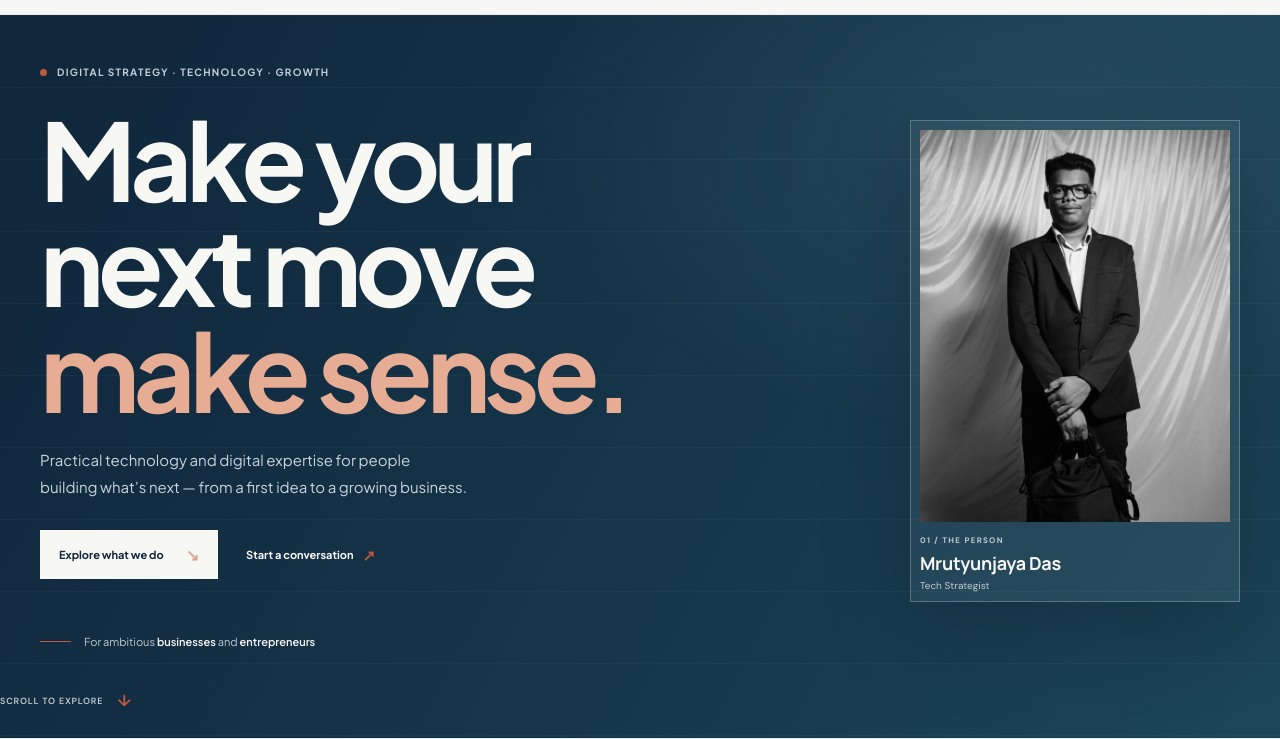
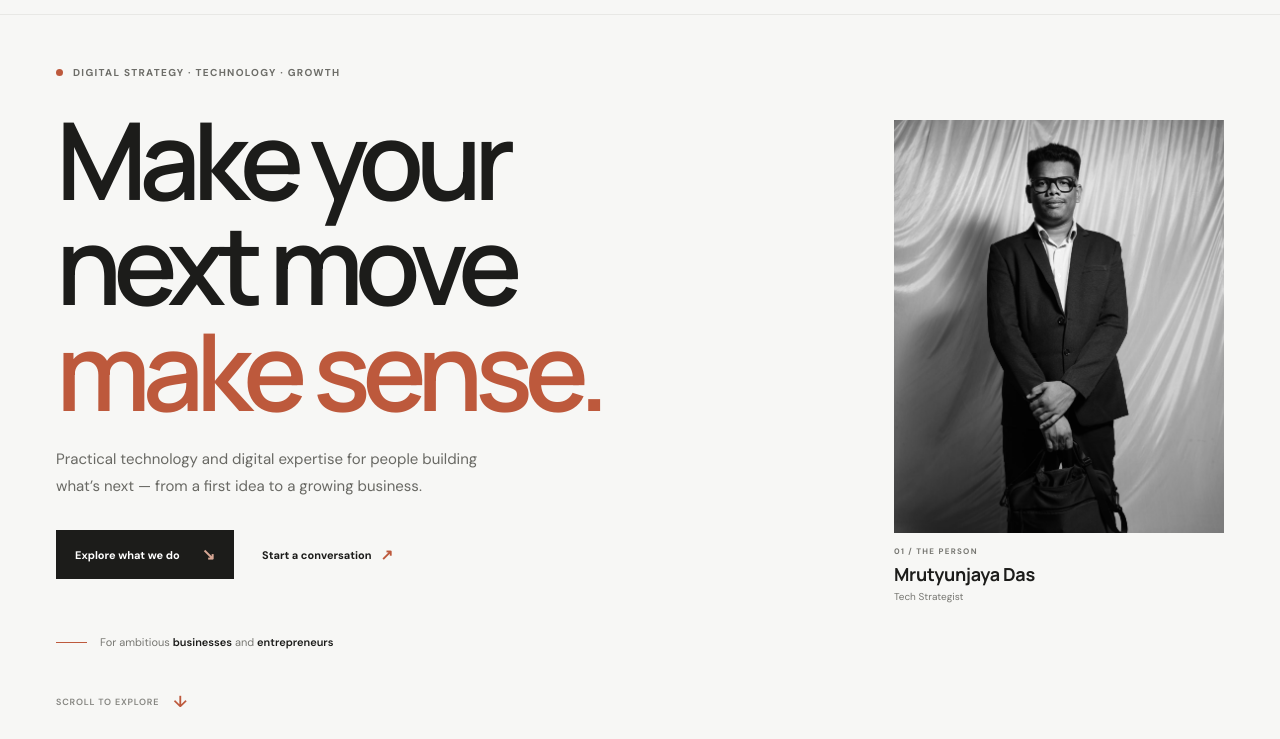
Before and after one commit to vickyyy666/it-tech-constant-portfolio, a plain HTML site: page index.html in a window 1280 px wide. Shown: the part 61-800 px from the top of the page. Drawn offline with Linux system fonts and the light colour scheme.

Commit message:
Restore previous portfolio hero design
Co-authored-by: Copilot App <223556219+Copilot@users.noreply.github.com>

```diff
--- a/styles.css
+++ b/styles.css
@@ -1,4 +1,4 @@
-@import url("https://fonts.googleapis.com/css2?family=DM+Sans:wght@400;500;600;700&family=Manrope:wght@400;500;600;700;800&family=Plus+Jakarta+Sans:wght@400;500;600;700;800&display=swap");
+@import url("https://fonts.googleapis.com/css2?family=DM+Sans:wght@400;500;600;700&family=Manrope:wght@400;500;600;700;800&display=swap");
 
 :root {
   color-scheme: light;
@@ -11,7 +11,6 @@
   --accent-soft: #f1e7e2;
   --font-body: "DM Sans", "Helvetica Neue", sans-serif;
   --font-display: "Manrope", "Helvetica Neue", sans-serif;
-  --font-hero: "Plus Jakarta Sans", "Helvetica Neue", sans-serif;
   --shell: 1200px;
 }
 
@@ -175,43 +174,18 @@ button:focus-visible {
 
 .hero {
   position: relative;
-  width: 100%;
-  margin: 0;
   min-height: 650px;
   display: grid;
   grid-template-columns: 1.08fr 0.92fr;
   align-items: center;
-  padding: 45px max(36px, calc((100vw - var(--shell)) / 2)) 90px;
-  overflow: hidden;
-  background:
-    radial-gradient(ellipse at 82% 18%, rgb(93 142 158 / 22%), transparent 35%),
-    linear-gradient(118deg, #10253a 0%, #15364a 56%, #1c4658 100%);
-  color: #f7f7f4;
-}
-
-.hero.page-shell {
-  width: 100%;
-  max-width: none;
-}
-
-.hero::before {
-  position: absolute;
-  inset: 0;
-  background-image: linear-gradient(rgb(255 255 255 / 3%) 1px, transparent 1px);
-  background-size: 100% 72px;
-  content: "";
-  pointer-events: none;
+  padding-top: 45px;
+  padding-bottom: 90px;
 }
 
 .hero-copy {
   position: relative;
   z-index: 1;
   padding-top: 5px;
-}
-
-.hero .eyebrow {
-  color: #bfced7;
-  font-family: var(--font-hero);
 }
 
 .eyebrow {
@@ -259,21 +233,13 @@ h1 {
   line-height: 0.98;
 }
 
-.hero h1 {
-  max-width: 760px;
-  color: #f7f7f4;
-  font-family: var(--font-hero);
-  font-weight: 700;
-  letter-spacing: -6px;
-}
-
 h1 span,
 h2 span {
   color: #898985;
 }
 
 .hero h1 span {
-  color: #e6ad94;
+  color: var(--accent);
 }
 
 .hero-intro {
@@ -284,34 +250,10 @@ h2 span {
   line-height: 1.8;
 }
 
-.hero .hero-intro {
-  color: #c8d4dc;
-  font-family: var(--font-hero);
-}
-
 .hero-actions {
   display: flex;
   align-items: center;
   gap: 28px;
-}
-
-.hero .button,
-.hero .text-link {
-  font-family: var(--font-hero);
-}
-
-.hero .button-dark {
-  background: #f7f7f4;
-  color: #10253a;
-}
-
-.hero .button-dark:hover {
-  background: #e6ad94;
-  color: #10253a;
-}
-
-.hero .text-link {
-  color: #f7f7f4;
 }
 
 .button {
@@ -384,18 +326,9 @@ h2 span {
   font-size: 11px;
 }
 
-.hero .hero-audience p {
-  color: #bdcbd3;
-  font-family: var(--font-hero);
-}
-
 .hero-audience strong {
   color: var(--ink);
   font-weight: 600;
-}
-
-.hero .hero-audience strong {
-  color: #f7f7f4;
 }
 
 .hero-visual {
@@ -407,10 +340,6 @@ h2 span {
 
 .portrait-frame {
   aspect-ratio: 4 / 5;
-  padding: 9px;
-  border: 1px solid rgb(255 255 255 / 24%);
-  background: rgb(255 255 255 / 5%);
-  box-shadow: 0 24px 80px rgb(3 14 25 / 28%);
 }
 
 .hero-portrait {
@@ -426,12 +355,12 @@ h2 span {
   display: grid;
   gap: 4px;
   padding-top: 13px;
-  color: #f7f7f4;
+  color: var(--ink);
 }
 
 .caption-index {
   margin-bottom: 2px;
-  color: #bdcbd3;
+  color: #777772;
   font-size: 8px;
   font-weight: 700;
   letter-spacing: 1.3px;
@@ -445,12 +374,8 @@ h2 span {
 }
 
 .caption-role {
-  color: #bdcbd3;
+  color: #777772;
   font-size: 10px;
-}
-
-.hero .scroll-cue {
-  color: #bdcbd3;
 }
 
 .scroll-cue {
@@ -1152,7 +1077,6 @@ h2 {
     min-height: auto;
     grid-template-columns: 1fr;
     gap: 34px;
-    padding-inline: 20px;
     padding-top: 62px;
     padding-bottom: 71px;
   }
@@ -1336,10 +1260,6 @@ h2 {
     width: calc(100% - 32px);
   }
 
-  .hero {
-    padding-inline: 16px;
-  }
-
   h1 {
     font-size: 55px;
     letter-spacing: -4.5px;
```
